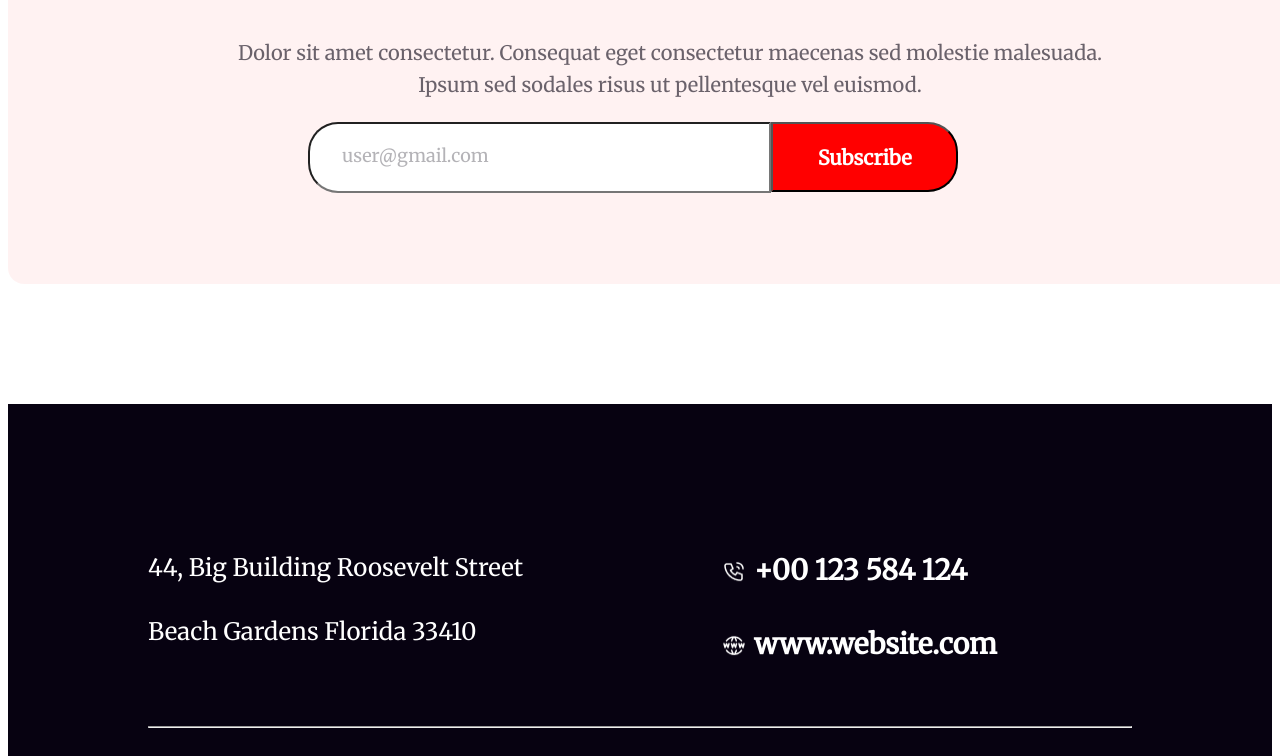
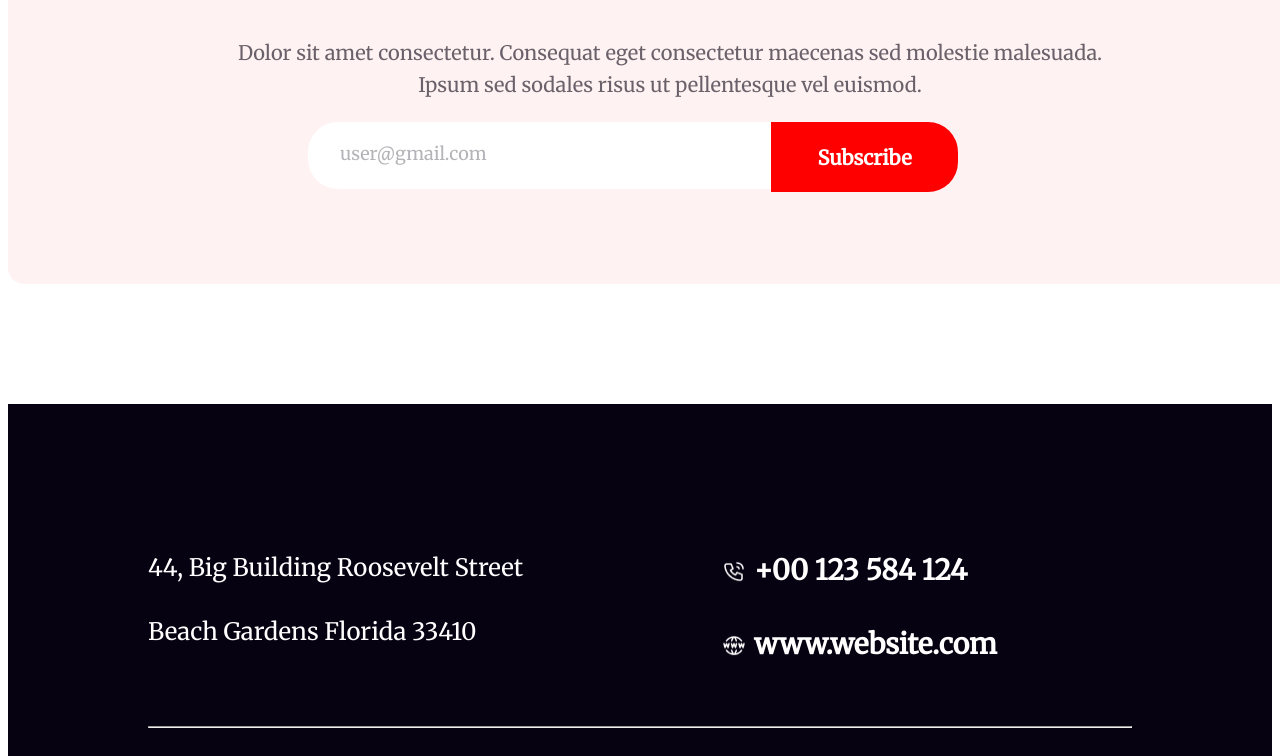
Before and after one commit to Ashik26-Git/A1-New-Year-New-Mission, a plain HTML site: page index.html in a window 1280 px wide. Shown: the part 6969-7725 px from the top of the page. Drawn offline with Linux system fonts and the light colour scheme.

Commit message:
all complete

```diff
--- a/style.css
+++ b/style.css
@@ -254,6 +254,8 @@ div>img:hover {
     padding: 18px 35px;
     width: 210px;
     height: 70px;
+    border: 0;
+    outline: none;
 }
 
 .subscribe-button {
@@ -271,6 +273,8 @@ div>img:hover {
     margin-right: 0;
     background-color: #FFF;
     border-radius: 30px 0px 0px 30px;
+    border: 0;
+    outline: none;
 
 }
 
```
